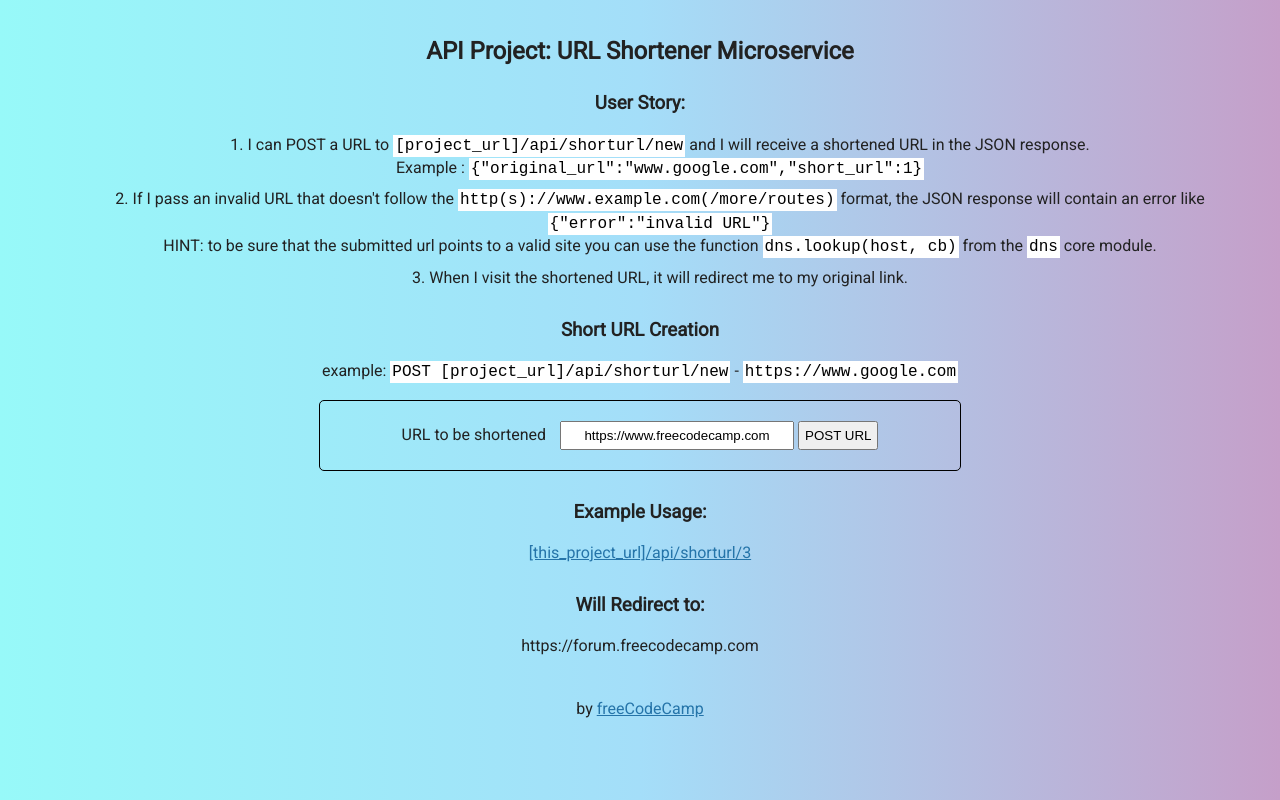
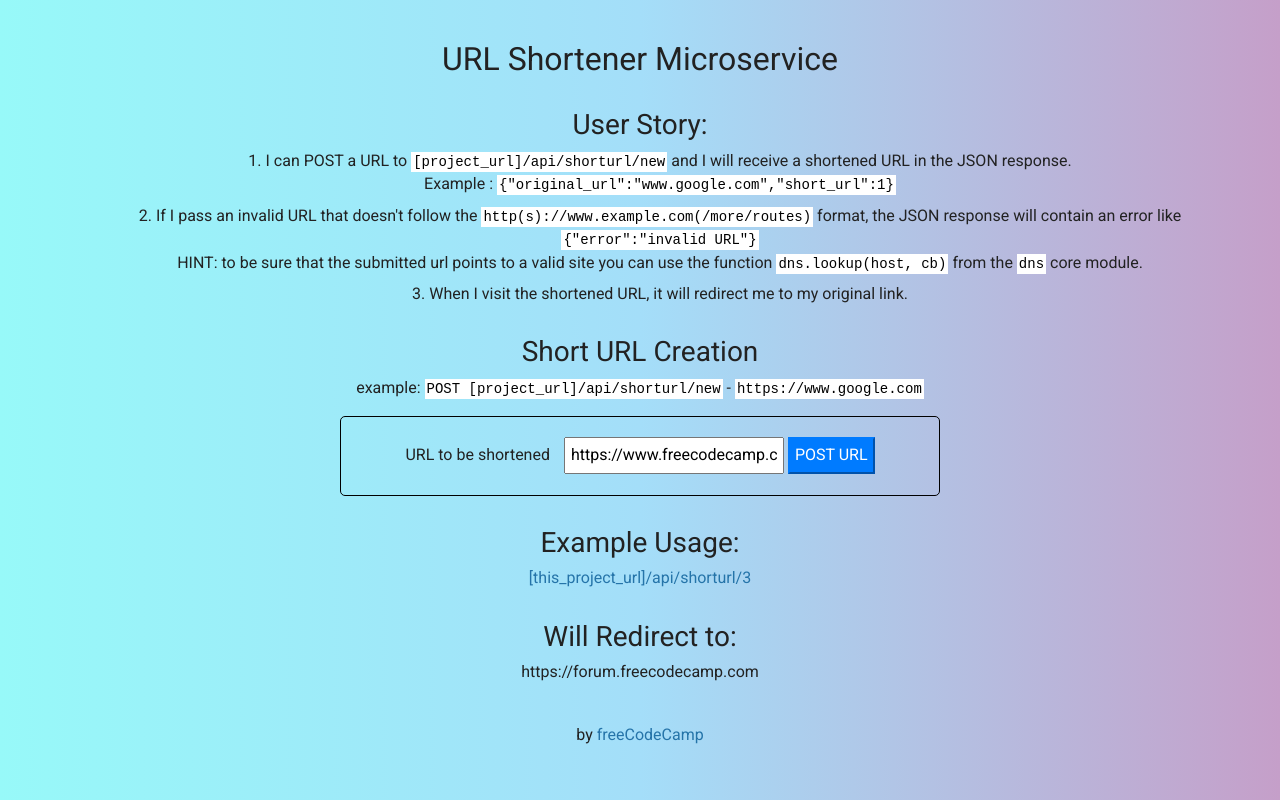
Before and after one commit to rburrito/URLShortener, a website: page views/index.html in a window 1280 px wide. Drawn offline with nearby package versions, Linux system fonts and the light colour scheme.

Commit message:
Added new stuff

```diff
--- a/views/index.html
+++ b/views/index.html
@@ -6,12 +6,13 @@
       <title>URL Shortener</title>
       <link rel="shortcut icon" href="https://cdn.hyperdev.com/us-east-1%3A52a203ff-088b-420f-81be-45bf559d01b1%2Ffavicon.ico" type="image/x-icon"/>
       <link href="https://fonts.googleapis.com/css?family=Roboto" rel="stylesheet" type="text/css">
+      <link rel="stylesheet" href="https://maxcdn.bootstrapcdn.com/bootstrap/4.0.0/css/bootstrap.min.css" integrity="sha384-Gn5384xqQ1aoWXA+058RXPxPg6fy4IWvTNh0E263XmFcJlSAwiGgFAW/dAiS6JXm" crossorigin="anonymous">
       <link href="/public/style.css" rel="stylesheet" type="text/css">
    </head>
 
    <body>
       <div class="container">
-        <h2>API Project: URL Shortener Microservice</h2>
+        <h2>URL Shortener Microservice</h2>
         <h3>User Story: </h3>
         <ol>
           <li>I can POST a URL to <code>[project_url]/api/shorturl/new</code> and I will receive a shortened URL in the JSON response.<br>Example : <code>{"original_url":"www.google.com","short_url":1}</code></li>
@@ -27,7 +28,7 @@
         <form action="api/shorturl/new" method="POST">
           <label for="url_input">URL to be shortened</label>
           <input id="url_input" type="text" name="url" value="https://www.freecodecamp.com">
-          <input type="submit" value="POST URL">
+          <input type="submit" value="POST URL" class="btn-primary">
         </form>
         <h3>Example Usage:</h3>
         <a href="https://thread-paper.hyperdev.space/api/shorturl/3">
@@ -42,6 +43,10 @@
           by <a href="http://www.freecodecamp.com">freeCodeCamp</a>
         </p>
       </div>
+<script src="https://code.jquery.com/jquery-3.2.1.slim.min.js" integrity="sha384-KJ3o2DKtIkvYIK3UENzmM7KCkRr/rE9/Qpg6aAZGJwFDMVNA/GpGFF93hXpG5KkN" crossorigin="anonymous"></script>
+<script src="https://cdnjs.cloudflare.com/ajax/libs/popper.js/1.12.9/umd/popper.min.js" integrity="sha384-ApNbgh9B+Y1QKtv3Rn7W3mgPxhU9K/ScQsAP7hUibX39j7fakFPskvXusvfa0b4Q" crossorigin="anonymous"></script>
+<script src="https://maxcdn.bootstrapcdn.com/bootstrap/4.0.0/js/bootstrap.min.js" integrity="sha384-JZR6Spejh4U02d8jOt6vLEHfe/JQGiRRSQQxSfFWpi1MquVdAyjUar5+76PVCmYl" crossorigin="anonymous"></script>
+
    </body>
 
 
```
Also changed, not shown: server.js (+0 -16 lines), 1 other file.
